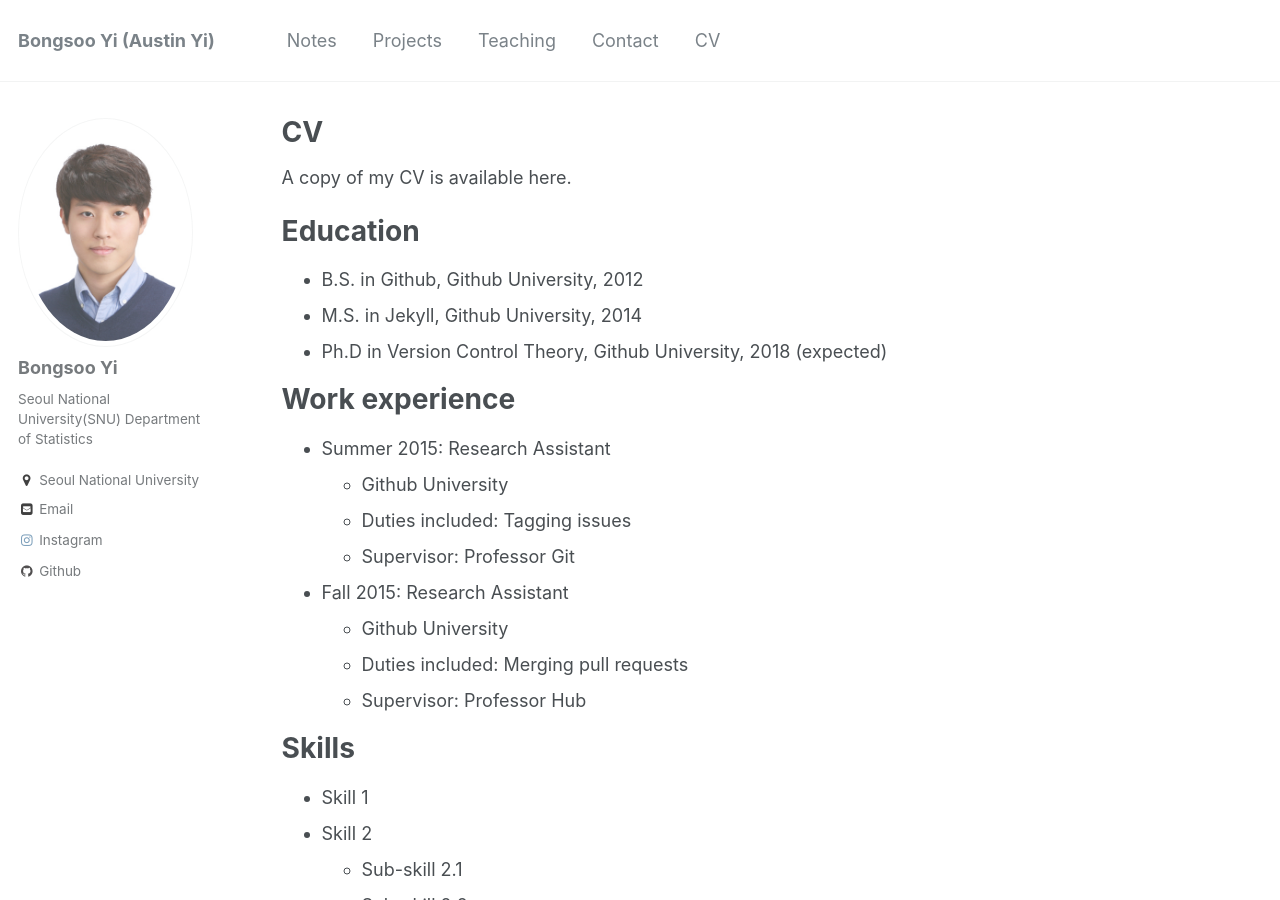
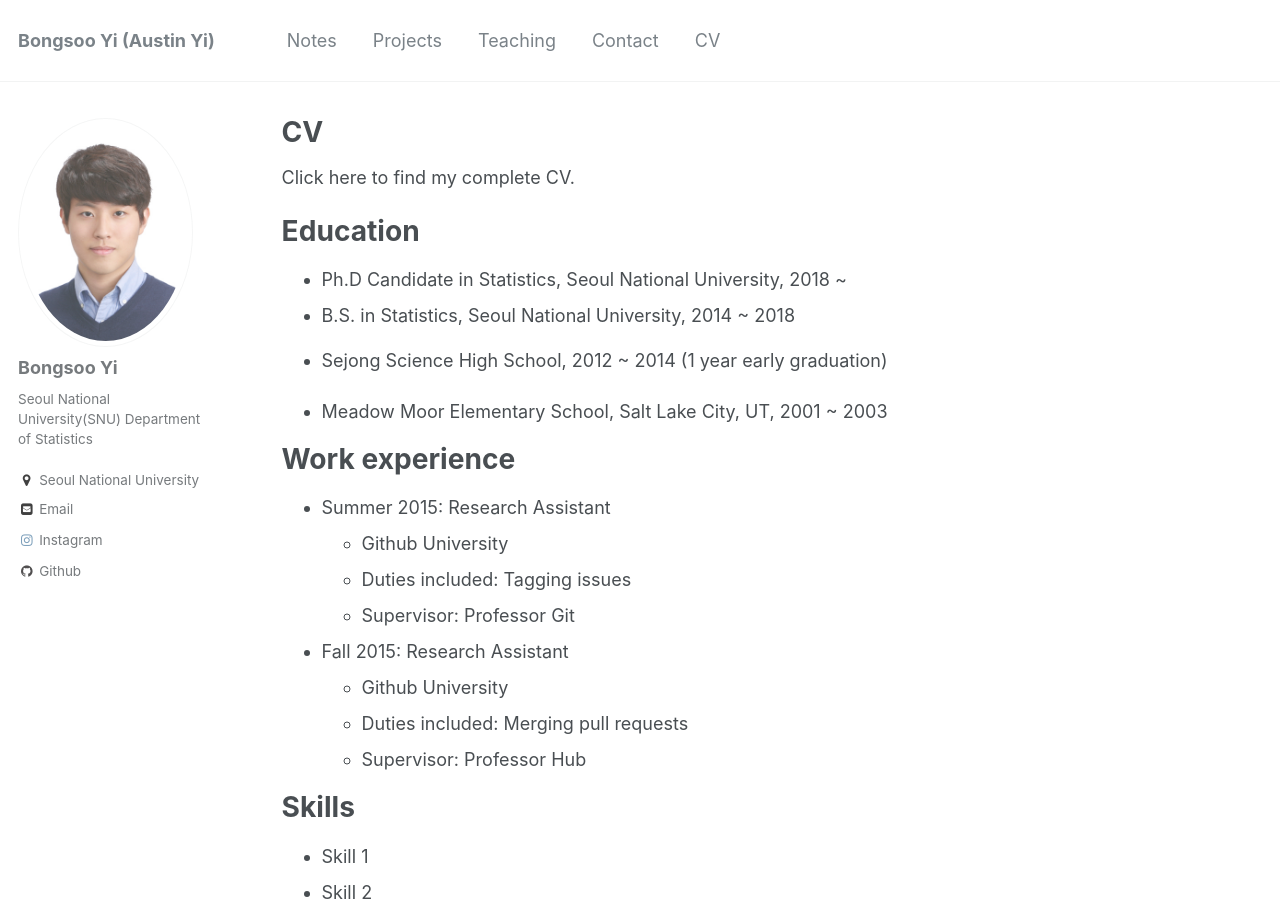
Before and after one commit to austinyi/austinyi.github.io, a Jekyll site: the page built from _pages/cv.md, in a window 1280 px wide and 900 px high. Built offline with Jekyll 4.4.1, drawn with Linux system fonts in a browser that asks for light colours.

Commit message:
Update cv.md

```diff
--- a/_pages/cv.md
+++ b/_pages/cv.md
@@ -9,13 +9,15 @@ redirect_from:
 
 {% include base_path %}
 
-A copy of my CV is available [here](https://austinyi.github.io/assets/CV.pdf).
+Click here to find my complete [CV](https://austinyi.github.io/assets/CV.pdf).
 
 Education
 ======
-* B.S. in Github, Github University, 2012
-* M.S. in Jekyll, Github University, 2014
-* Ph.D in Version Control Theory, Github University, 2018 (expected)
+* Ph.D Candidate in Statistics, Seoul National University, 2018 ~
+* B.S. in Statistics, Seoul National University, 2014 ~ 2018
+* Sejong Science High School, 2012 ~ 2014 (1 year early graduation)
+
+* Meadow Moor Elementary School, Salt Lake City, UT, 2001 ~ 2003
 
 Work experience
 ======
```
